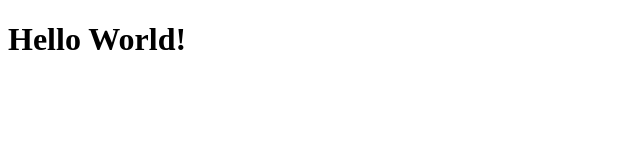
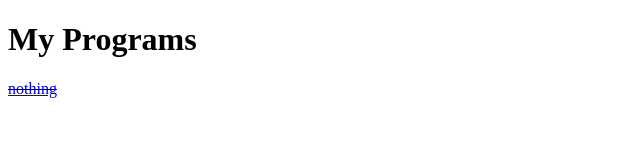
Before and after one commit to Trvefemboy1337/trvefemboy1337.github.io, a plain HTML site: page index.html in a window 1280 px wide. Shown: the whole page, without its empty margins (0-640 px from the left). Drawn offline with Linux system fonts and the light colour scheme.

Commit message:
Index kinda improved

```diff
--- a/index.html
+++ b/index.html
@@ -3,9 +3,12 @@
 	<head>
 		<meta charset="utf-8">
 		<meta name="viewport" content="width=device-width, initial-scale=1.0">
-		<title>Hello World</title>
+		<title>Trvefemboy Programs</title>
+		<link href="static/main.css" rel="stylesheet" type="text/css">
+		<link href="https://fonts.googleapis.com/css2?family=Pixelify+Sans:wght@400..700&display=swap" rel="stylesheet">
 	</head>
 	<body>
-		<h1>Hello World!</h1>
+		<h1>My Programs</h1>
+		<s><a href="hello">nothing</a></s>
 	</body>
 </html>
```
